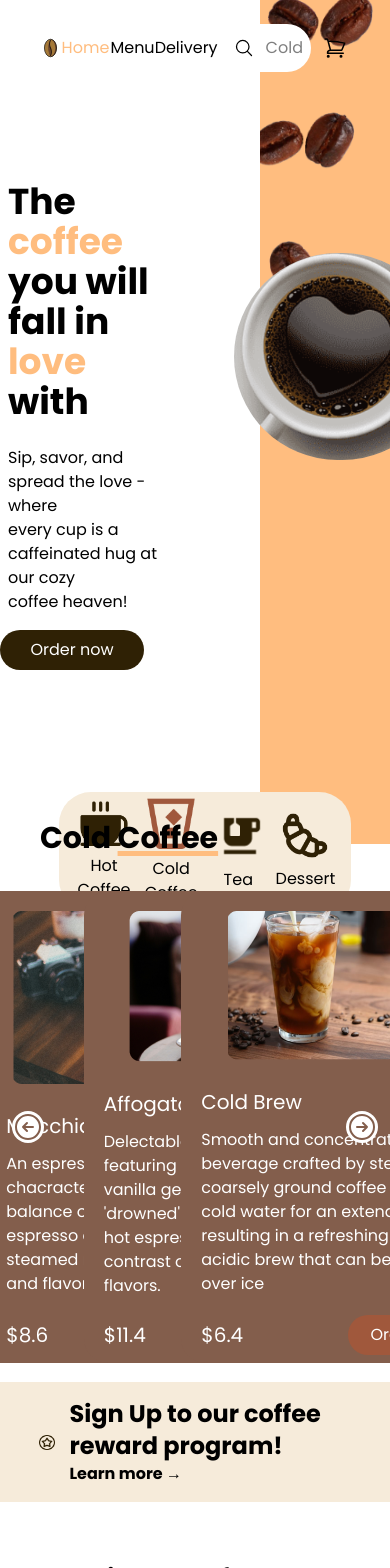
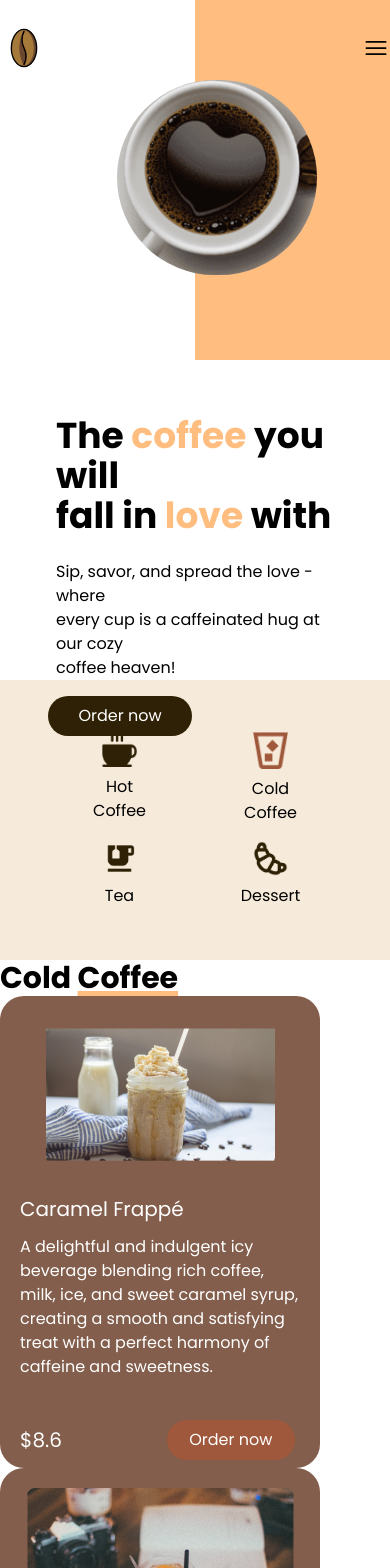
Before and after one commit to tonyTo02/coffee-landing-page, a Vue app: page / in a window 390 px wide. Shown: the top 1568 px of the page. Built offline with nearby package versions, Linux system fonts and the light colour scheme; a web font is replaced by a local one.

Commit message:
responsive

```diff
--- a/src/App.vue
+++ b/src/App.vue
@@ -22,7 +22,7 @@ export default {
 <template>
     <div class="relative">
         <main-page></main-page>
-        <catalog-page class="absolute bottom-[-8%]" />
+        <catalog-page class="md:absolute md:bottom-[-8%]" />
     </div>
     <list-cards></list-cards>
     <ads-banner />
--- a/src/components/CatalogComponent.vue
+++ b/src/components/CatalogComponent.vue
@@ -1,5 +1,6 @@
 <template>
-    <div class="w-3/4 h-30 flex flex-row justify-center bg-[#F6EBDA] rounded-4xl px[10%] mx-[15%] p-3">
+    <div
+        class="w-full h-70 p-12 gap-2 grid grid-cols-2 bg-[#F6EBDA] items-center justify-items-center md:w-3/4 md:h-30 md:flex md:flex-row md:justify-center md:bg-[#F6EBDA] md:rounded-4xl md:px[10%] md:mx-[15%] md:p-3">
         <div class="w-1/4 flex flex-col justify-center text-center items-center">
             <img :src="iconHotCoffee" class="w-12 mb-2">
             <p>Hot Coffee</p>
@@ -9,7 +10,7 @@
             <p>Cold Coffee</p>
         </div>
         <div class="w-1/4 flex flex-col justify-center text-center items-center">
-            <img :src="iconTea" class="w-12 mb-2 ms-1">
+            <img :src="iconTea" class="w-12 mb-2">
             <p>Tea</p>
         </div>
         <div class="w-1/4 flex flex-col justify-center text-center items-center">
--- a/src/components/ListProductCards.vue
+++ b/src/components/ListProductCards.vue
@@ -1,12 +1,13 @@
 <template>
-    <div class="list-cards relative w-full grid grid-cols-4 justify-items-center items-center mt-[12%] ">
-        <div class="absolute top-[-15%] left-10">
+    <div
+        class="md:list-cards md:relative md:w-full md:grid md:grid-cols-4 md:justify-items-center md:items-center md:mt-[12%] ">
+        <div class="md:absolute md:top-[-15%] md:left-10">
             <p class="text-3xl font-bold">Cold <u class="underline decoration-5 decoration-[#FFBD7F]">Coffee</u></p>
         </div>
         <product-card v-for="x in listCards" :key="x.title" v-bind:card-images="x.image" v-bind:card-title="x.title"
             v-bind:card-content="x.content" v-bind:card-price="x.price"
             :class="['hover:bg-[#FFBD7F] hover:scale-110 transition-transform duration-500']"></product-card>
-        <div class="prev-slide absolute left-0 p-3 text-[#835E4C] hover:scale-110 cursor-pointer
+        <div class="prev-slide md:absolute md:left-0 md:p-3 hover:scale-110 cursor-pointer
 ">
             <svg xmlns="http://www.w3.org/2000/svg" fill="none" viewBox="0 0 24 24" stroke-width="1.5"
                 stroke="currentColor" class="size-8 bg-white rounded-full">
@@ -15,14 +16,13 @@
             </svg>
 
         </div>
-        <div class="next-slide absolute right-0 p-3">
+        <div class="next-slide md:absolute md:right-0 md:p-3 hover:scale-y-110">
             <svg xmlns="http://www.w3.org/2000/svg" fill="none" viewBox="0 0 24 24" stroke-width="1.5"
-                stroke="currentColor" class="size-8 bg-white rounded-full text-[#835E4C] hover:scale-110 cursor-pointer
+                stroke="currentColor" class="size-8 bg-white rounded-full hover:scale-110 cursor-pointer
 ">
                 <path stroke-linecap="round" stroke-linejoin="round"
                     d="m12.75 15 3-3m0 0-3-3m3 3h-7.5M21 12a9 9 0 1 1-18 0 9 9 0 0 1 18 0Z" />
             </svg>
-
         </div>
     </div>
 </template>
--- a/src/components/ListSmallCard.vue
+++ b/src/components/ListSmallCard.vue
@@ -36,14 +36,13 @@ export default {
                 { image: MenuProduct7, isClicked: false, name: "Affogato", price: 11.40 },
                 { image: MenuProduct8, isClicked: false, name: "Cold Brew", price: 6.40 },
             ],
-            orderClicked: false,
         }
 
     },
     methods: {
         handleClicked(index) {
             this.listSmallCards.forEach((item, i) => {
-                item.isClicked = i === index; // Chỉ đổi trạng thái của card được nhấn
+                item.isClicked = i === index;
             });
         }
     }
--- a/src/components/MainPage.vue
+++ b/src/components/MainPage.vue
@@ -1,10 +1,15 @@
 <template>
-    <div class="w-full h-screen relative">
-        <div class="grid grid-cols-3">
-            <div class="absolute  w-full mt-6">
+    <div class="w-full md:h-screen md:relative relative">
+        <div class="md:grid md:grid-cols-3 grid grid-cols-2">
+            <div class="md:absolute md:w-full mt-6 absolute w-full">
                 <navigation-bar />
             </div>
-            <div class="col-span-2 bg-[#fff] h-screen flex flex-col justify-center items-center pe-20">
+            <div class="md:hidden h-90 bg-white">
+            </div>
+            <div class="md:hidden h-90 bg-[#FFBD7F]">
+            </div>
+            <div
+                class="col-span-2 h-80 p-12 md:col-span-2 md:bg-[#fff] md:h-screen md:flex md:flex-col md:justify-center md:items-center md:pe-20">
                 <div>
                     <p class="text-4xl mb-2 p-2 font-bold">The <b class="font-bold text-[#FFBD7F]">coffee</b> you
                         will <br>
@@ -20,10 +25,10 @@
                     </button>
                 </div>
             </div>
-            <div class="bg-[#FFBD7F] h-screen z-[-1]">
-                <img :src="backgroundImage" class="absolute right-0 top-0">
+            <div class="md:bg-[#FFBD7F] md:h-screen md:z-[-1]">
+                <img :src="backgroundImage" class="hidden md:absolute md:right-0 md:top-0 md:block">
             </div>
-            <div class="absolute w-90 top-[30%] left-[60%]">
+            <div class="md:absolute md:w-90 md:top-[30%] md:left-[60%] absolute w-50 left-[30%] top-20">
                 <img :src="CupCoffeeImage" class="rounded-full">
             </div>
         </div>
--- a/src/components/NavigationBar.vue
+++ b/src/components/NavigationBar.vue
@@ -1,14 +1,21 @@
 <template>
-    <div class="navigation w-full flex flex-row justify-center px-[10%] z-30">
-        <p class="w-1/4 align-middle flex justify-center">
+    <div
+        class="navigation w-full flex items-center justify-items-start md:flex md:flex-row md:justify-center md:px-[10%] md:z-30">
+        <p class="w-1/4 md:align-middle md:flex md:justify-center md:w-1/4 justify-start flex">
             <img class="size-12" :src="logo" alt="Logo">
         </p>
-        <div class="w-2/4 grow justify-center flex">
+        <div class="placeholder w-1/4 block grow justify-items-end md:hidden">
+            <svg xmlns="http://www.w3.org/2000/svg" fill="none" viewBox="0 0 24 24" stroke-width="1.5"
+                stroke="currentColor" class="size-7">
+                <path stroke-linecap="round" stroke-linejoin="round" d="M3.75 6.75h16.5M3.75 12h16.5m-16.5 5.25h16.5" />
+            </svg>
+        </div>
+        <div class="w-2/4 grow justify-center hidden md:flex">
             <p class="w-24 text-right content-center text-[#FFBD7F]">Home</p>
             <p class="w-24 text-right content-center">Menu</p>
             <p class="w-24 text-right content-center">Delivery</p>
         </div>
-        <div class="w-64 content-center bg-white flex flex-row rounded-full border-w-1 justify-center items-center p-2 ms-2 focus:outline-2 focus:outline-black focus:outline-offset-2"
+        <div class="w-64 content-center bg-white hidden md:flex md:flex-row rounded-full border-w-1 justify-center items-center p-2 ms-2 focus:outline-2 focus:outline-black focus:outline-offset-2"
             tabindex="0">
             <label for="search-bar" class="form-label sizre-6 content-center">
                 <svg xmlns="http://www.w3.org/2000/svg" fill="none" viewBox="0 0 24 24" stroke-width="1.5"
@@ -21,7 +28,7 @@
             <input type="text" name="search-bar" id="search-bar" placeholder="Cold Brew"
                 class="w-3/4 focus:outline-none ms-3">
         </div>
-        <p class="w-24 text-right content-center ms-3">
+        <p class="w-24 text-right content-center ms-3 hidden md:block">
             <svg xmlns="http://www.w3.org/2000/svg" fill="none" viewBox="0 0 24 24" stroke-width="1.5"
                 stroke="currentColor" class="size-6">
                 <path stroke-linecap="round" stroke-linejoin="round"
```
